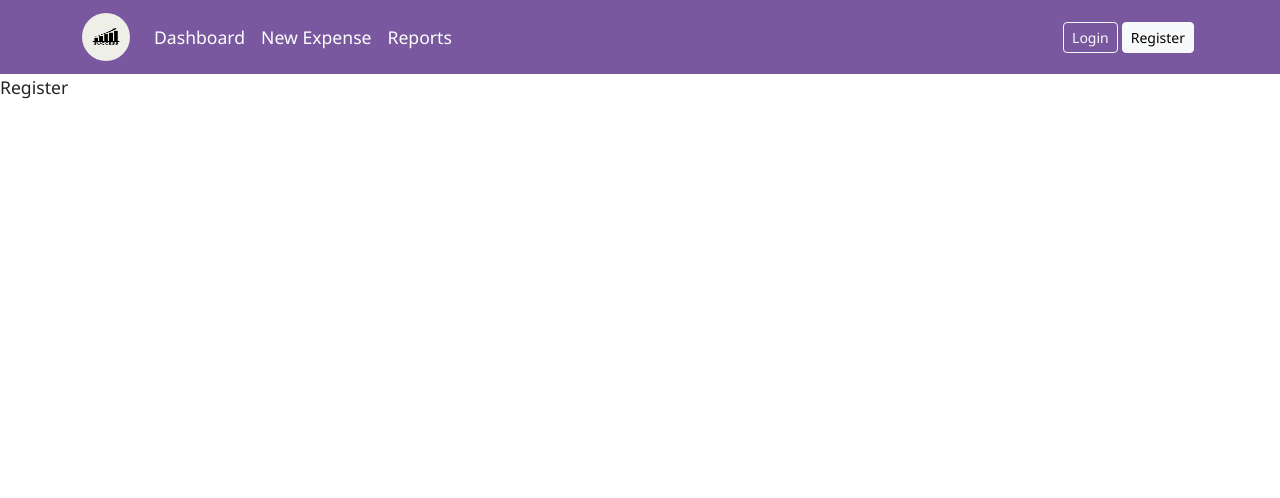
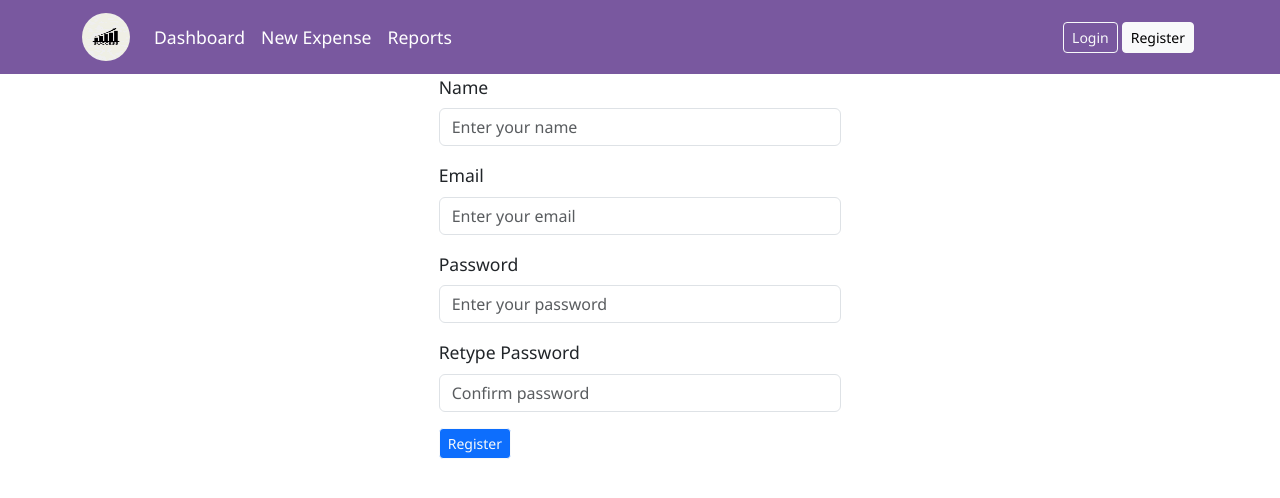
Before and after one commit to an-anya25/ExpenseManagementApp-Frontend, a React (Vite) app: page /register in a window 1280 px wide. Shown: the top 498 px of the page. Built offline with nearby package versions, Linux system fonts and the light colour scheme.

Commit message:
completed register user

```diff
--- /dev/null
+++ b/src/hooks/useRegister.ts
@@ -0,0 +1,20 @@
+import { useState } from "react";
+import { Profile } from "./../model/Profile";
+import { createProfile } from "../services/auth-service";
+export const useRegister = () => {
+  const [error, setError] = useState<string>("");
+  const [loading, setLoading] = useState<boolean>(false);
+  const [toast, setToast] = useState<string>("");
+  const signup = (profile: Profile) => {
+    setLoading(true);
+    createProfile(profile)
+      .then((response) => {
+        if (response && response.status === 201) {
+          setToast("Profile is successfully created");
+        }
+      })
+      .catch((errors) => setError(errors))
+      .finally(() => setLoading(false));
+  };
+  return { error, loading, toast, signup };
+};
--- /dev/null
+++ b/src/model/Profile.ts
@@ -0,0 +1,7 @@
+export interface Profile{
+    profileId?:string;
+    name:string;
+    email:string;
+    password:string;
+    confirmPassword:string;
+}
--- a/src/pages/register/Register.tsx
+++ b/src/pages/register/Register.tsx
@@ -1,5 +1,116 @@
+import { useFormik } from "formik";
+import profilevalidationSchema from "../../validation/profileValidationSchema";
+import { Profile } from "../../model/Profile";
+import { useRegister } from "../../hooks/useRegister";
+
 const Register = () => {
-  return <div>Register</div>;
+  const { error, loading, toast, signup } = useRegister();
+  const formik = useFormik<Profile>({
+    initialValues: {
+      name: "",
+      email: "",
+      password: "",
+      confirmPassword: "",
+    },
+    validationSchema: profilevalidationSchema,
+    onSubmit: (profile: Profile, { resetForm }) => {
+      signup(profile);
+      resetForm();
+    },
+  });
+  return (
+    <div className="d-flex justify-content-center align-items-center login-background">
+      <div className="container col-md-4 col-sm-12">
+        {toast && <p className="text-primary">{toast}</p>}
+        <form onSubmit={formik.handleSubmit}>
+          <div className="mb-3">
+            <label htmlFor="name" className="form-label">
+              Name
+            </label>
+            <input
+              type="text"
+              className="form-control"
+              id="name"
+              placeholder="Enter your name"
+              name="name"
+              value={formik.values.name}
+              onChange={formik.handleChange}
+              onBlur={formik.handleBlur}
+            />
+            {formik.touched.name && formik.errors.name ? (
+              <div className="text-danger fst-italic">{formik.errors.name}</div>
+            ) : null}
+          </div>
+          <div className="mb-3">
+            <label htmlFor="email" className="form-label">
+              Email
+            </label>
+            <input
+              type="email"
+              className="form-control"
+              id="email"
+              placeholder="Enter your email"
+              name="email"
+              value={formik.values.email}
+              onChange={formik.handleChange}
+              onBlur={formik.handleBlur}
+            />
+            {formik.touched.email && formik.errors.email ? (
+              <div className="text-danger fst-italic">
+                {formik.errors.email}
+              </div>
+            ) : null}{" "}
+          </div>
+          <div className="mb-3">
+            <label htmlFor="email" className="form-label">
+              Password
+            </label>
+            <input
+              type="password"
+              className="form-control"
+              id="password"
+              placeholder="Enter your password"
+              name="password"
+              value={formik.values.password}
+              onChange={formik.handleChange}
+              onBlur={formik.handleBlur}
+            />
+            {formik.touched.password && formik.errors.password ? (
+              <div className="text-danger fst-italic">
+                {formik.errors.password}
+              </div>
+            ) : null}{" "}
+          </div>
+          <div className="mb-3">
+            <label htmlFor="retypePassword" className="form-label">
+              Retype Password
+            </label>
+            <input
+              type="password"
+              className="form-control"
+              id="retypePassword"
+              placeholder="Confirm password"
+              name="confirmPassword"
+              value={formik.values.confirmPassword}
+              onChange={formik.handleChange}
+              onBlur={formik.handleBlur}
+            />
+            {formik.touched.confirmPassword && formik.errors.confirmPassword ? (
+              <div className="text-danger fst-italic">
+                {formik.errors.confirmPassword}
+              </div>
+            ) : null}{" "}
+          </div>
+          <button
+            className="btn btn-sm btn-primary btn-outline-light"
+            type="submit"
+          >
+            Register
+          </button>
+        </form>
+      </div>
+    </div>
+  );
 };
 
 export default Register;
--- /dev/null
+++ b/src/services/auth-service.ts
@@ -0,0 +1,6 @@
+import apiClient from "../config/api-client";
+import { Profile } from "../model/Profile";
+
+export const createProfile = (profile: Profile) => {
+  return apiClient.post<Profile>("/register", profile);
+};
--- /dev/null
+++ b/src/validation/profileValidationSchema.ts
@@ -0,0 +1,19 @@
+import * as yup from "yup";
+
+const profilevalidationSchema = yup.object().shape({
+  name: yup
+    .string()
+    .required("Name is required")
+    .min(3, "Name must be atleast 3 characters"),
+  email: yup.string().required("Email is required").email("Email is not valid"),
+  password: yup
+    .string()
+    .required("Password is required")
+    .min(5, "Password must be atleast 5 characters"),
+  confirmPassword: yup
+    .string()
+    .required("Retype password")
+    .oneOf([yup.ref("password")], "Password must match"),
+});
+
+export default profilevalidationSchema;
```
